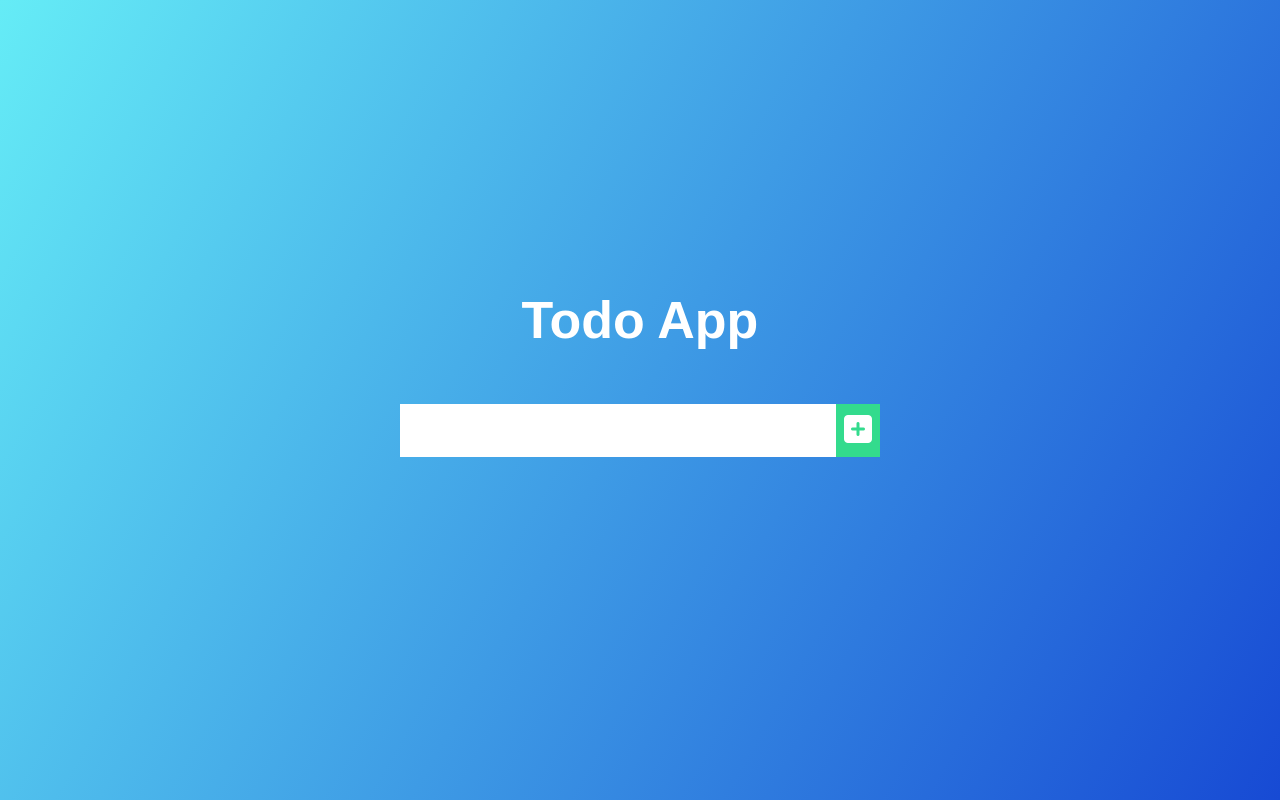
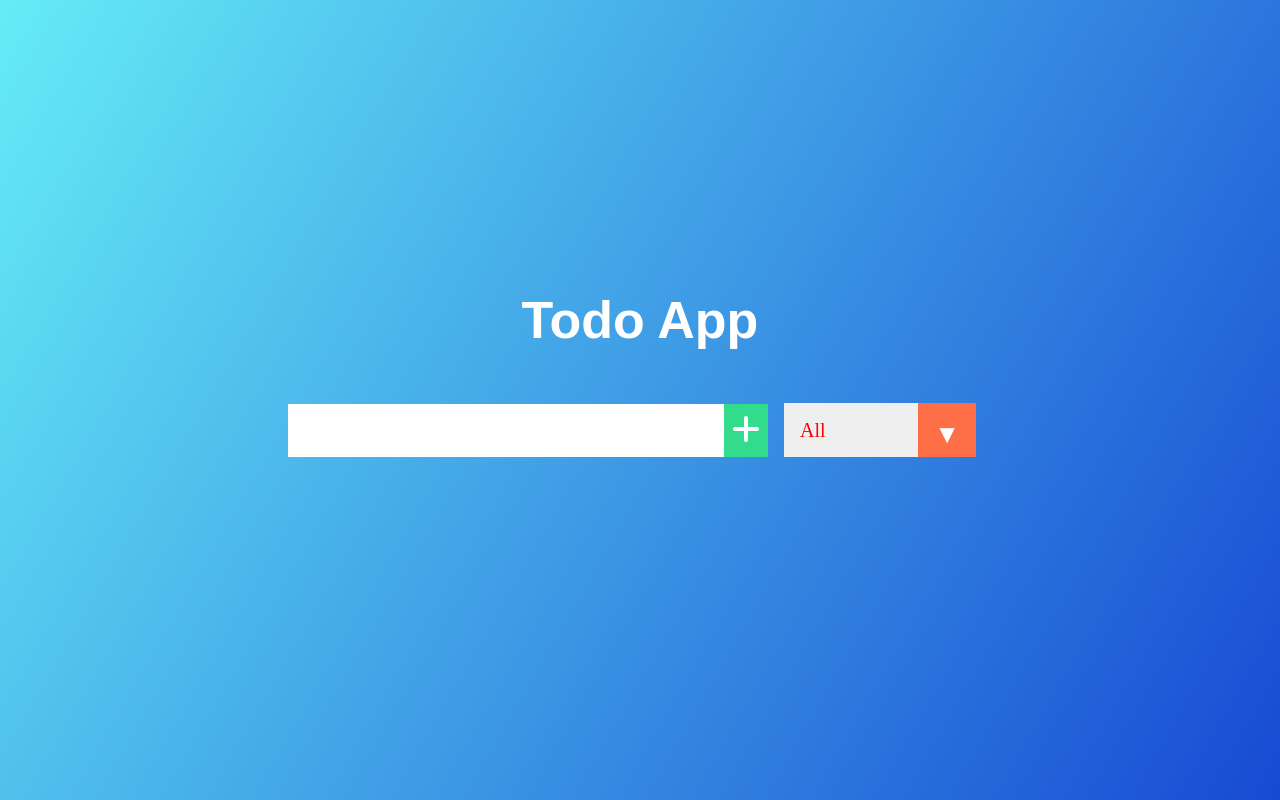
Before and after one commit to domino-daoxuan/Todo-app, a React (Create React App) app: page / in a window 1280 px wide. Built offline with nearby package versions, Linux system fonts and the light colour scheme.

Commit message:
add filter and finish the demo

```diff
--- a/src/App.css
+++ b/src/App.css
@@ -54,35 +54,6 @@ form button:hover {
   font-family: "Poppins", sans-serif;
 }
 
-.fa-trash,
-.fa-check {
-  pointer-events: none;
-}
-.trash-btn {
-  background:  white;
-  color:#fc0000;
-  border: none;
-  padding: 1rem;
-  margin: 1px;
-  cursor: pointer;
-  font-size: 1rem;
-}
-.complete-btn{
-  background-color: white;
-  color: #33db8d;
-  border: none;
-  padding: 1rem;
-  cursor: pointer;
-  font-size: 1rem;
-}
-.trash-btn:hover{
-  background:#fc0000 ;
-  color: white;
-}
-.complete-btn:hover {
-  background: rgb(6, 241, 77);
-  color: white;
-}
 
 .todo-list {
   min-width: 30%;
@@ -111,7 +82,77 @@ form button:hover {
   transition: all 1s ease;
 }
 
+
+.fa-trash,
+.fa-check {
+  pointer-events: none;
+}
+.trash-btn {
+  background:  white;
+  color:#fc0000;
+  border: none;
+  padding: 1rem;
+  margin: 1px;
+  cursor: pointer;
+  font-size: 1.5rem;
+}
+.complete-btn{
+  background-color: white;
+  color: #33db8d;
+  border: none;
+  padding: 1rem;
+  cursor: pointer;
+  font-size: 1.5rem;
+}
+.trash-btn:hover{
+  background:#fc0000 ;
+  color: white;
+}
+.complete-btn:hover {
+  background: rgb(6, 241, 77);
+  color: white;
+}
 .completed {
   text-decoration: line-through;
   opacity: 0.5;
 }
+
+/*CUSTOM SELECTOR */
+select {
+  -webkit-appearance: none;
+  -moz-appearance: none;
+  -ms-appearance: none;
+  appearance: none;
+  outline: 0;
+  box-shadow: none;
+  border: 0 !important;
+  background-image: none;
+}
+
+/* Custom Select */
+.select {
+  margin: 1rem;
+  position: relative;
+  overflow: hidden;
+}
+select {
+  color: red;
+  font-family: "Times New Roman", Georgia;
+  font-size: 20px;
+  cursor: pointer;
+  width: 12rem;
+}
+.filter-todo {
+  padding: 1rem;
+}
+/* Arrow */
+.select::after {
+  content: "\25BC";
+  position: absolute;
+  top: 0;
+  right: 0;
+  padding: 1rem;
+  background: #ff6f47;
+  cursor: pointer;
+  pointer-events: none;
+}
--- a/src/App.js
+++ b/src/App.js
@@ -3,22 +3,37 @@ import './App.css';
 import TodoForm from './components/TodoForm';
 import TodoList from './components/TodoList';
 
-const LOCAL_STORAGE_KEY = "react-todo-list-todos";
+const LOCAL_STORAGE_KEY = "list-todos";
+const ALL = "all";
+const COMPLETED = "completed";
+const UNCOMPLETED = "uncompleted";
 function App() {
   const [todos, setTodos] = useState([]);
+  const [status, setStatus] = useState(ALL);
+  const [filteredTodos, setFilteredTodos] = useState([]);
 
   // chay de lay du lieu tu local
   useEffect(() => {
+    getLocalTodos();
+  }, []);
+
+  useEffect(() => {
+    handleFilterTodos();
+    saveLocalTodos();
+  },[todos, status]);
+
+  //==========================================
+
+  const getLocalTodos = () => {
     const storageTodos = JSON.parse(localStorage.getItem(LOCAL_STORAGE_KEY));
     if (storageTodos){
       setTodos(storageTodos);
     }
-  }, []);
+  }
 
-  // luu du lieu vao local
-  useEffect(() => {
+  const saveLocalTodos = () => {
     localStorage.setItem(LOCAL_STORAGE_KEY, JSON.stringify(todos));
-  }, [todos]);
+  }
 
   const addTodo = (todo) => {
     setTodos([...todos, todo]);
@@ -41,15 +56,34 @@ function App() {
     setTodos(newTodos);
   }
 
+  const handleFilterTodos = () => {
+    switch (status) {
+      case COMPLETED:
+        setFilteredTodos(todos.filter(todo => todo.completed === true));
+        break;
+      case UNCOMPLETED:
+        setFilteredTodos(todos.filter(todo => todo.completed === false));
+        break;
+      default:
+        setFilteredTodos(todos);
+        break;
+    }
+  }
+
+  //============================================
+
   return (
     <div className="App">
       <header className="App-header">
         <h1>Todo App</h1>
-        <TodoForm addTodo={addTodo}/>
+        <TodoForm
+          addTodo={addTodo}
+          setStatus={setStatus}
+          />
         <TodoList
-          todos={todos}
           removeTodo={removeTodo}
           completeTodo={completeTodo}
+          filteredTodos={filteredTodos}
         />
       </header>
     </div>
--- a/src/components/TodoForm.js
+++ b/src/components/TodoForm.js
@@ -1,5 +1,5 @@
 import { useState } from "react";
-const TodoForm = ({ addTodo }) => {
+const TodoForm = ({ addTodo, setStatus }) => {
     const [todo, setTodo] = useState({
         id: "",
         task: "",
@@ -20,6 +20,10 @@ const TodoForm = ({ addTodo }) => {
         }
     }
 
+    const handleStatus = (e) => {
+        setStatus(e.target.value);
+    }
+
     return (
         <form onSubmit={handleSubmit}>
             <input type="text"
@@ -27,8 +31,15 @@ const TodoForm = ({ addTodo }) => {
             value={ todo.task }
             onChange={handleTaskInputChange}/>
             <button className="todo-button" type="submit">
-                <i className="fas fa-plus-square"></i>
+                <i className="fas fa-plus"></i>
             </button>
+            <div className="select">
+                <select onChange={handleStatus} name="todos" className="filter-todo">
+                    <option value="all">All</option>
+                    <option value="completed">Completed</option>
+                    <option value="uncompleted">Uncompleted</option>
+                </select>
+            </div>
         </form>
     );
 }
--- a/src/components/Todo.js
+++ b/src/components/TodoItem.js
@@ -1,4 +1,4 @@
-const Todo = ({ id,task, completed, removeTodo, completeTodo }) => {
+const TodoItem = ({ id,task, completed, removeTodo, completeTodo }) => {
     return (
         <div className="todo">
             <li className={`todo-item ${completed ? "completed" : ""}`}>
@@ -14,4 +14,4 @@ const Todo = ({ id,task, completed, removeTodo, completeTodo }) => {
     );
 }
 
-export default Todo;
+export default TodoItem;
--- a/src/components/TodoList.js
+++ b/src/components/TodoList.js
@@ -1,13 +1,13 @@
-import Todo from "./Todo";
+import TodoItem from "./TodoItem";
 
-const TodoList = ({ todos, removeTodo, completeTodo }) => {
+const TodoList = ({ removeTodo, completeTodo, filteredTodos }) => {
     // console.log(todos);
     return (
       <div className="todo-container">
         <ul className="todo-list">
-          {todos.map(todo => {
+          {filteredTodos.map(todo => {
             return(
-              <Todo
+              <TodoItem
                 {...todo}
                 key={todo.id}
                 removeTodo={removeTodo}
```
